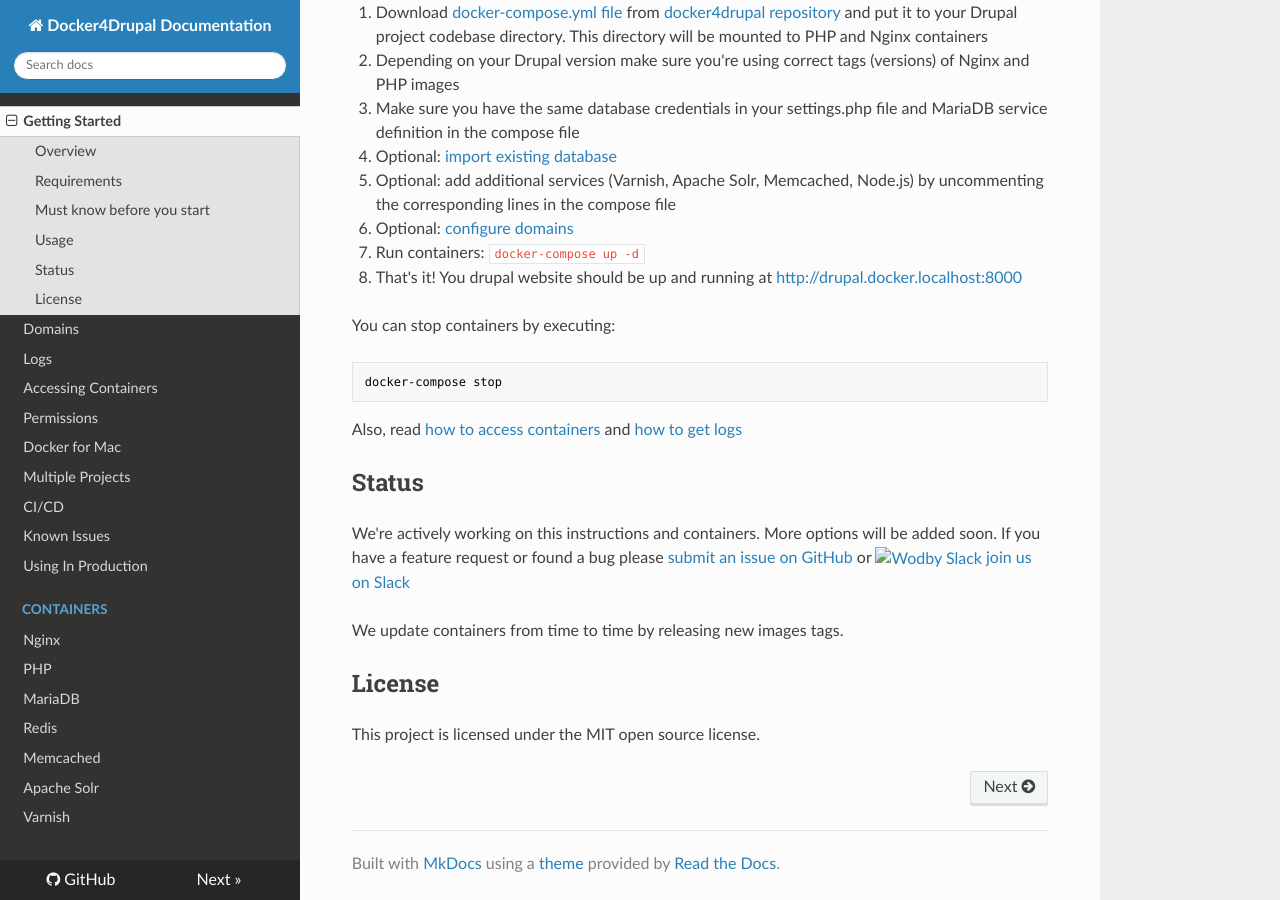
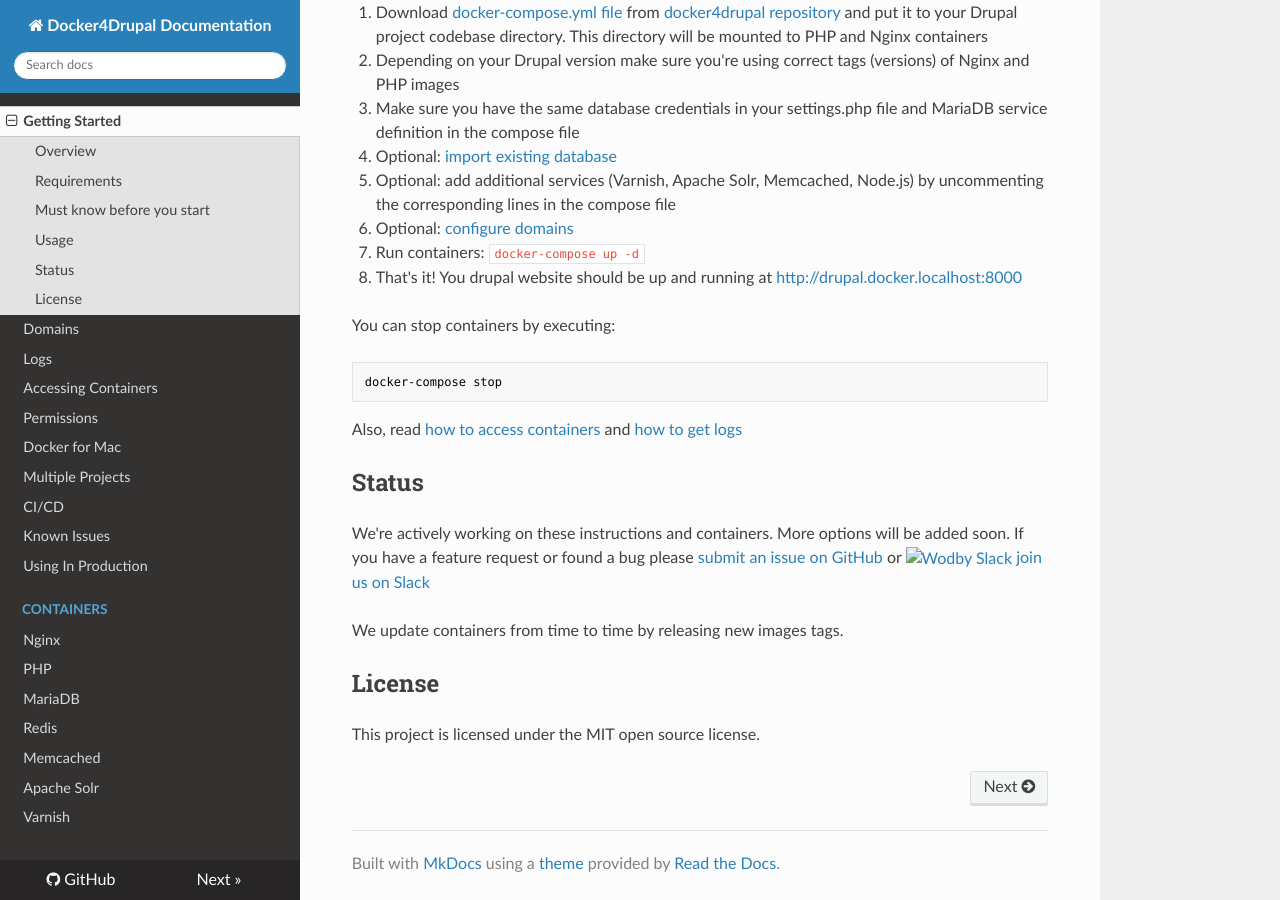
Before and after one commit to wodby/docker4drupal, an MkDocs documentation site: the page built from docs/index.md, in a window 1280 px wide and 900 px high, scrolled down 1383 px. Built offline with MkDocs 1.6.1, drawn with Linux system fonts in a browser that asks for light colours; nearby versions of some CDN libraries; old or Windows-style settings are respelled for this version of MkDocs.

Commit message:
Minor grammatical edit

```diff
--- a/docs/index.md
+++ b/docs/index.md
@@ -69,7 +69,7 @@
 
 ## Status
 
-We're actively working on this instructions and containers. More options will be added soon. If you have a feature request or found a bug please [submit an issue on GitHub](https://github.com/wodby/docker4drupal/issues/new) or [![Wodby Slack](https://www.google.com/s2/favicons?domain=www.slack.com) join us on Slack](https://slack.wodby.com/)
+We're actively working on these instructions and containers. More options will be added soon. If you have a feature request or found a bug please [submit an issue on GitHub](https://github.com/wodby/docker4drupal/issues/new) or [![Wodby Slack](https://www.google.com/s2/favicons?domain=www.slack.com) join us on Slack](https://slack.wodby.com/)
 
 We update containers from time to time by releasing new images tags.
 
```
